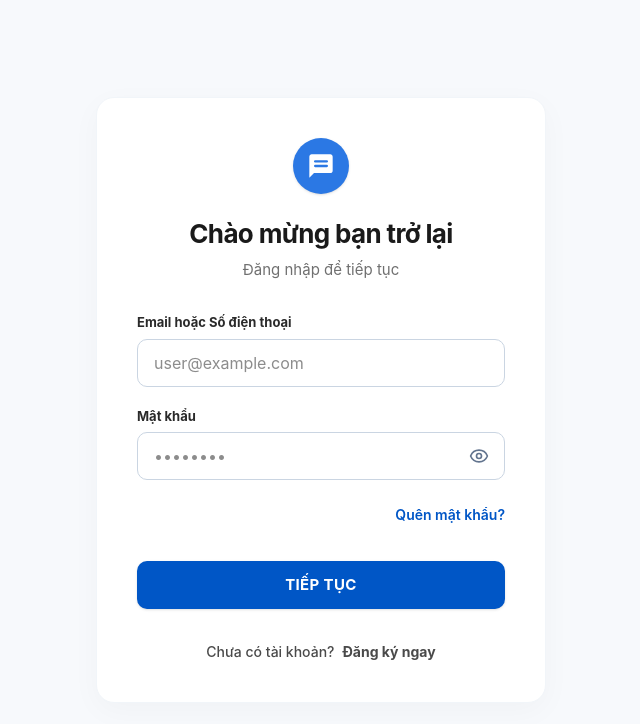
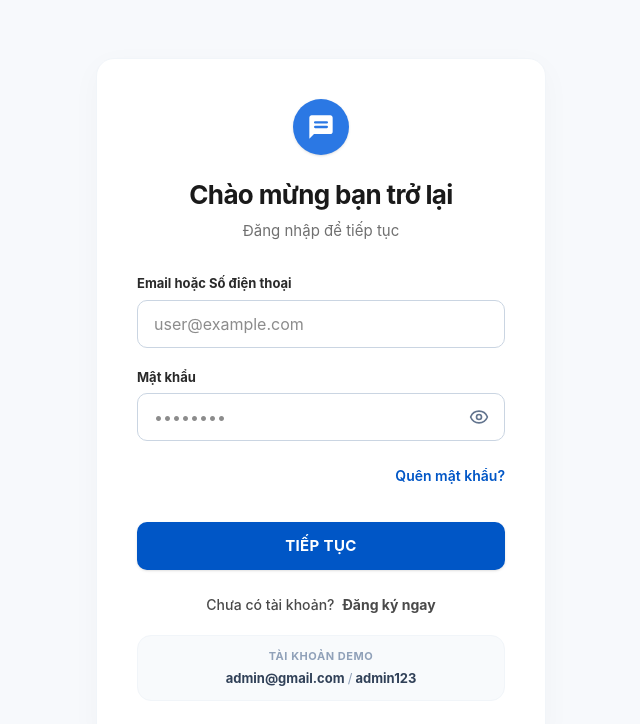
Before and after one commit to Leduong12a/TuongTacNguoiMay, a React (Vite) app: page / in a window 1280 px wide. Shown: the top 724 px of the page, without its empty margins (319-959 px from the left). Built offline with nearby package versions, Linux system fonts and the light colour scheme.

Commit message:
feat: implement reusable login component with validation and state management

```diff
--- a/src/components/login/Login.tsx
+++ b/src/components/login/Login.tsx
@@ -22,7 +22,12 @@ export const Login: React.FC<LoginProps> = ({
   const handleSubmit = (e: React.FormEvent) => {
     e.preventDefault()
     setError('')
-    onLoginSuccess(emailOrPhone)
+
+    if (emailOrPhone.trim() === 'admin@gmail.com' && password === 'admin123') {
+      onLoginSuccess(emailOrPhone)
+    } else {
+      setError('Tài khoản hoặc mật khẩu không chính xác!')
+    }
   }
 
   const handleEmailOrPhoneChange = (e: React.ChangeEvent<HTMLInputElement>) => {
@@ -135,9 +140,10 @@ export const Login: React.FC<LoginProps> = ({
       </form>
 
       {/* Footer Register Link */}
-      <div className="mt-8 text-[14px] text-[#4A4A4A] text-center font-medium">
+      <div className="mt-6 text-[14px] text-[#4A4A4A] text-center font-medium">
         Chưa có tài khoản?{' '}
         <button
+          type="button"
           onClick={onNavigateToRegister}
           className="font-bold text-[#0056C6] hover:underline cursor-pointer ml-1 text-inherit"
         >
@@ -145,6 +151,14 @@ export const Login: React.FC<LoginProps> = ({
         </button>
       </div>
 
+      {/* Demo Credentials Tip */}
+      <div className="mt-5 w-full bg-slate-50 border border-slate-100 p-3 rounded-xl flex flex-col items-center gap-1">
+        <span className="text-[11px] font-bold text-slate-400 uppercase tracking-wider">Tài khoản demo</span>
+        <span className="text-[13px] font-bold text-slate-700">
+          admin@gmail.com <span className="font-normal text-slate-400">/</span> admin123
+        </span>
+      </div>
+
     </div>
   )
 }
```
